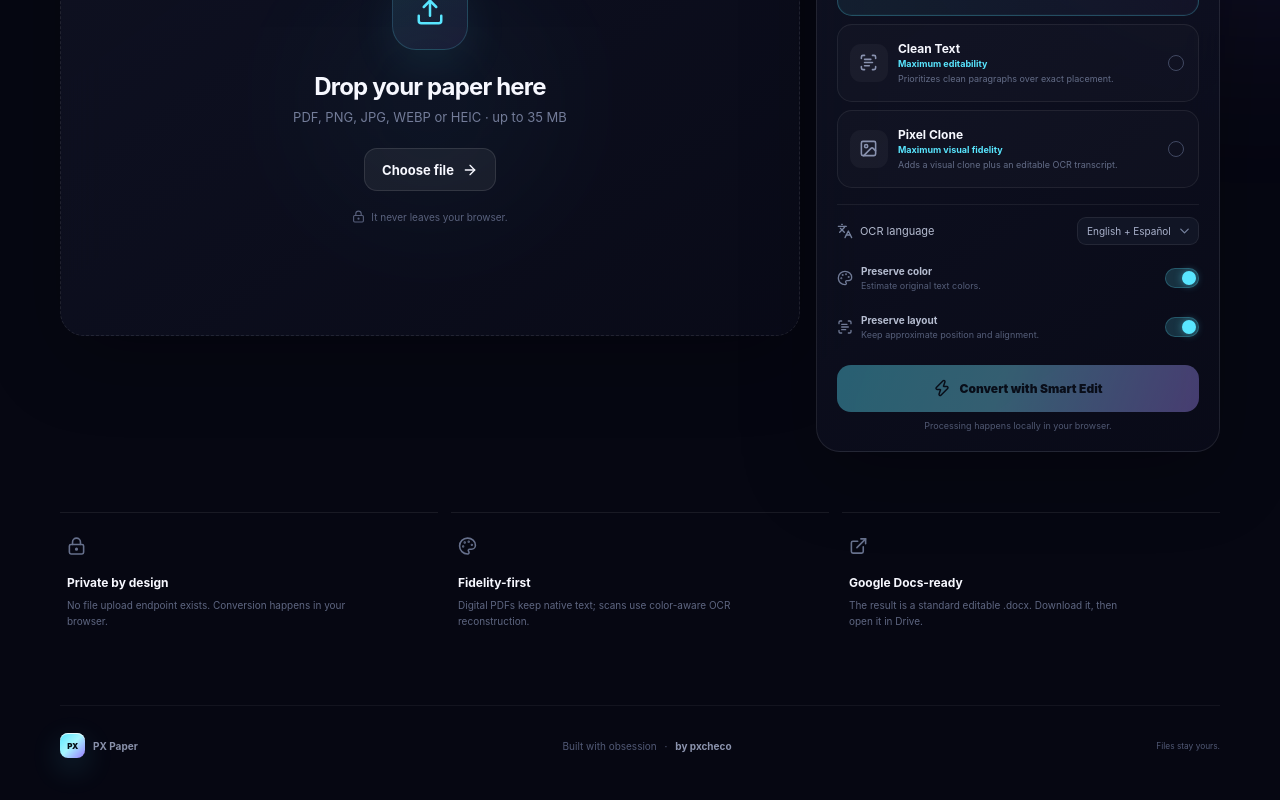
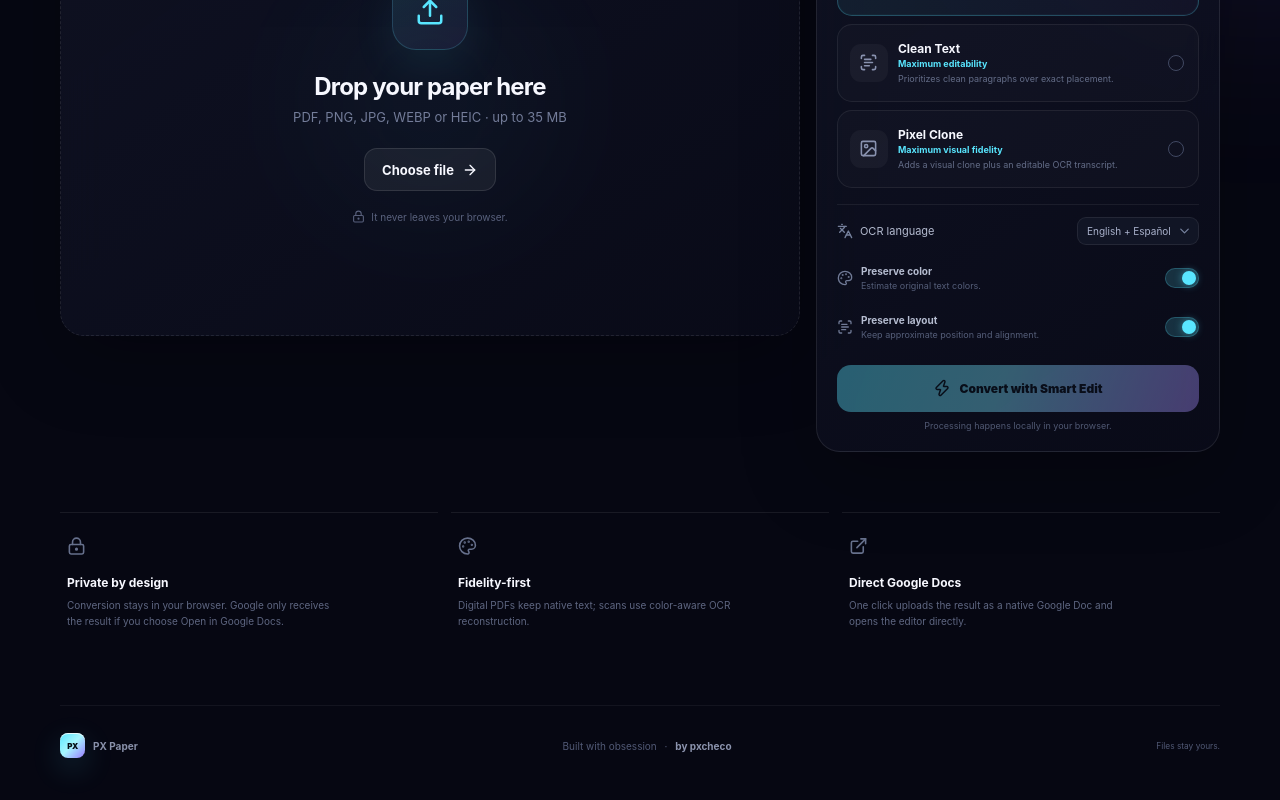
Before and after one commit to pxchecoo/Px_paper_web, a Next.js app: page / in a window 1280 px wide. Shown: the part 784-1584 px from the top of the page. Built offline with nearby package versions, Linux system fonts and the light colour scheme.

Commit message:
Open converted files directly in Google Docs

```diff
--- a/components/Converter.tsx
+++ b/components/Converter.tsx
@@ -24,6 +24,7 @@ import {
 import { ChangeEvent, DragEvent, useEffect, useMemo, useRef, useState } from "react";
 import { convertToDocx } from "@/lib/converter";
 import { downloadBlob, formatBytes, isAcceptedFile, MAX_FILE_SIZE } from "@/lib/file-utils";
+import { createGoogleDocFromDocx } from "@/lib/google-docs";
 import type { ConversionResult, ConversionSettings, ProgressUpdate } from "@/lib/types";
 
 const defaultSettings: ConversionSettings = {
@@ -64,6 +65,7 @@ export default function Converter() {
   const [settings, setSettings] = useState(defaultSettings);
   const [progress, setProgress] = useState<ProgressUpdate>({ value: 0, phase: "Ready", detail: "Drop a PDF or photo to begin." });
   const [working, setWorking] = useState(false);
+  const [googleWorking, setGoogleWorking] = useState(false);
   const [result, setResult] = useState<ConversionResult | null>(null);
   const [error, setError] = useState<string | null>(null);
   const [previewUrl, setPreviewUrl] = useState<string | null>(null);
@@ -157,10 +159,21 @@ export default function Converter() {
     setProgress({ value: 0, phase: "Ready", detail: "Drop a PDF or photo to begin." });
   }
 
-  function openGoogleDocs() {
-    if (!result) return;
-    downloadBlob(result.blob, result.fileName);
-    window.open("https://drive.google.com/drive/u/0/my-drive", "_blank", "noopener,noreferrer");
+  async function openGoogleDocs() {
+    if (!result || googleWorking) return;
+    setGoogleWorking(true);
+    setError(null);
+    try {
+      const docsUrl = await createGoogleDocFromDocx(result.blob, result.fileName);
+      window.location.assign(docsUrl);
+    } catch (err) {
+      console.error(err);
+      const message = err instanceof Error ? err.message : "Could not open this file in Google Docs.";
+      setError(message);
+      window.alert(message);
+    } finally {
+      setGoogleWorking(false);
+    }
   }
 
   return (
@@ -286,7 +299,7 @@ export default function Converter() {
             {result && (
               <div className="result-actions">
                 <button className="primary-result" onClick={() => downloadBlob(result.blob, result.fileName)}><Download size={17}/> Download .docx</button>
-                <button className="secondary-result" onClick={openGoogleDocs}><ExternalLink size={17}/> Open in Google Docs</button>
+                <button className="secondary-result" disabled={googleWorking} onClick={() => void openGoogleDocs()}>{googleWorking ? <><span className="spinner"/> Opening Google Docs…</> : <><ExternalLink size={17}/> Open in Google Docs</>}</button>
                 <button className="icon-button subtle" onClick={reset} aria-label="Convert another"><RotateCcw size={17}/></button>
               </div>
             )}
@@ -295,9 +308,9 @@ export default function Converter() {
       </section>
 
       <section className="trust container">
-        <div className="trust-card"><LockKeyhole/><b>Private by design</b><p>No file upload endpoint exists. Conversion happens in your browser.</p></div>
+        <div className="trust-card"><LockKeyhole/><b>Private by design</b><p>Conversion stays in your browser. Google only receives the result if you choose Open in Google Docs.</p></div>
         <div className="trust-card"><Palette/><b>Fidelity-first</b><p>Digital PDFs keep native text; scans use color-aware OCR reconstruction.</p></div>
-        <div className="trust-card"><ExternalLink/><b>Google Docs-ready</b><p>The result is a standard editable .docx. Download it, then open it in Drive.</p></div>
+        <div className="trust-card"><ExternalLink/><b>Direct Google Docs</b><p>One click uploads the result as a native Google Doc and opens the editor directly.</p></div>
       </section>
 
       <footer className="footer container"><span><span className="brand-mark mini">PX</span> PX Paper</span><p>Built with obsession <span>·</span> <b>by pxcheco</b></p><small>Files stay yours.</small></footer>
```
